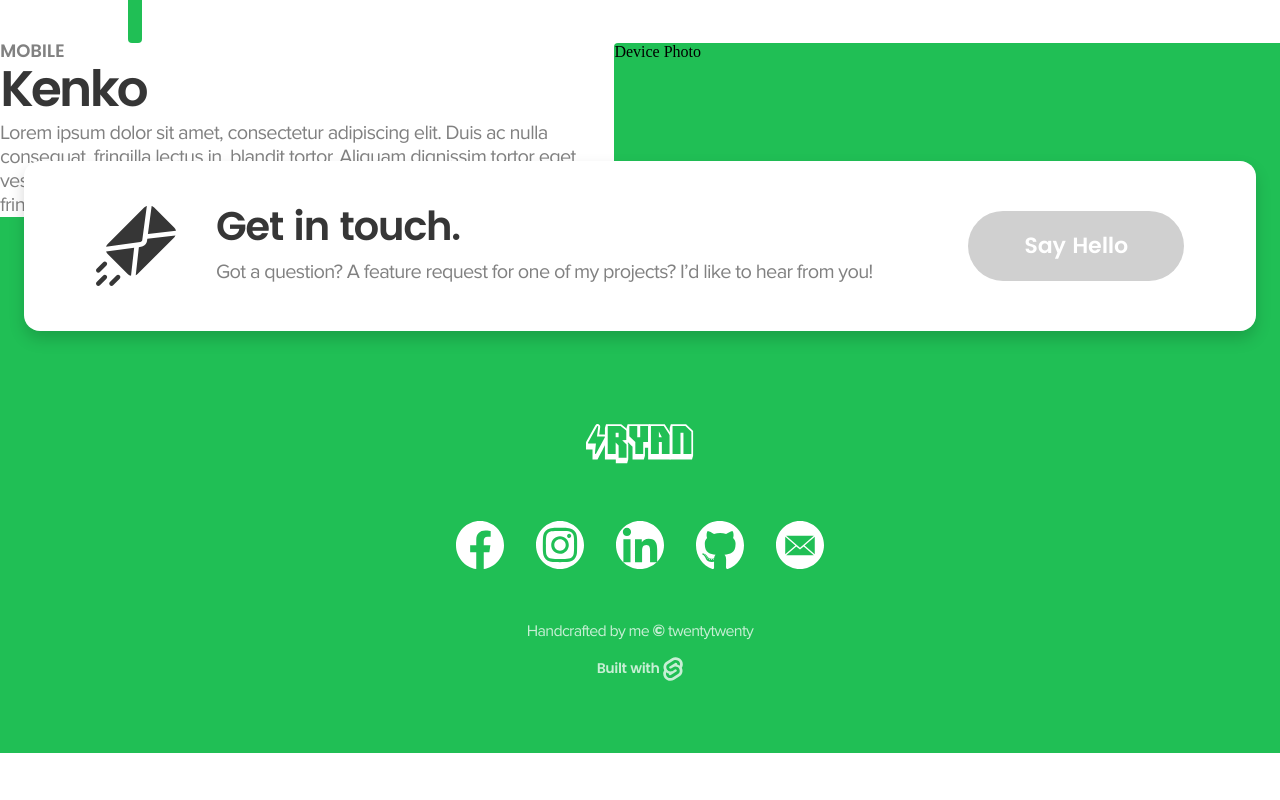
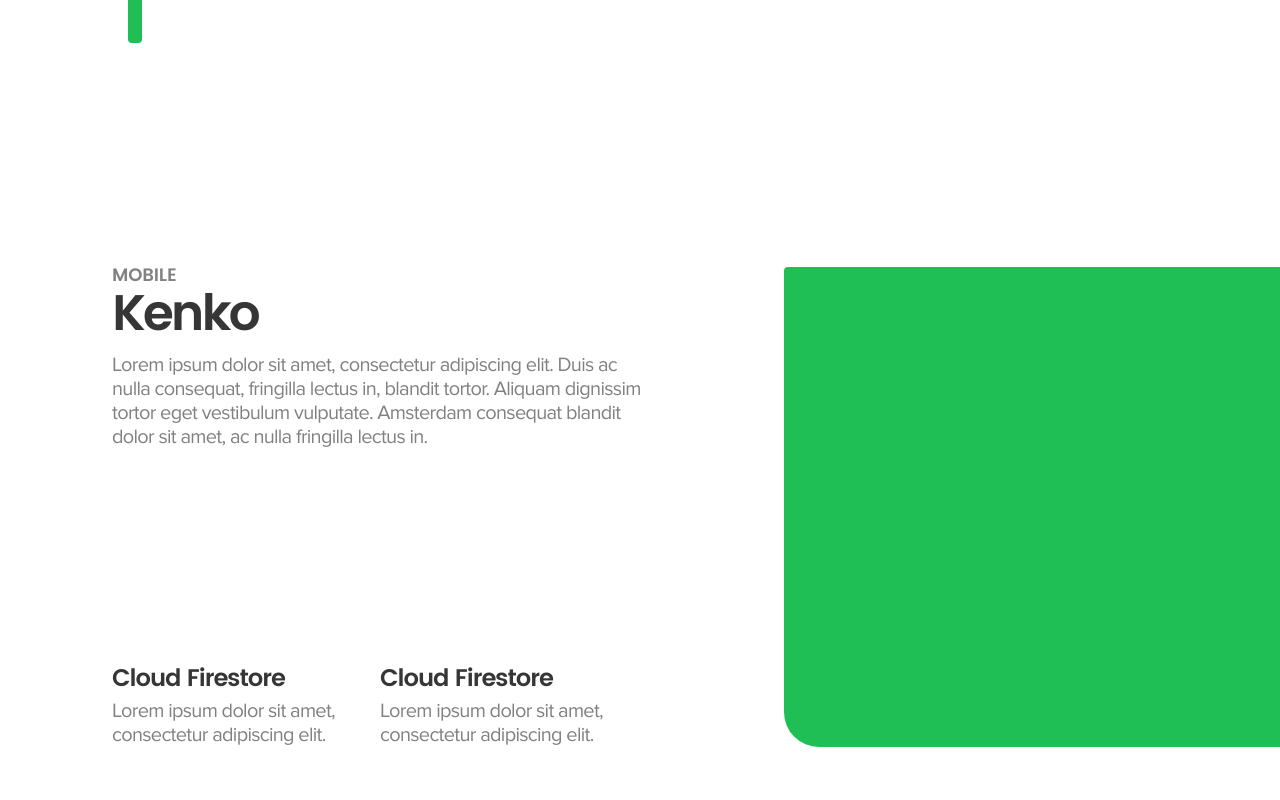
Before and after one commit to RyanWirth/portfolio, a Svelte app: page / in a window 1280 px wide. Shown: the part 3660-4460 px from the top of the page. Before the commit the page ends 4413 px from the top, so only its background shows below. Built offline with nearby package versions, Linux system fonts and the light colour scheme.

Commit message:
Add project cards

```diff
--- a/src/components/Footer.svelte
+++ b/src/components/Footer.svelte
@@ -8,9 +8,9 @@
     justify-content: space-between;
     align-items: center;
 
-    margin: 0 auto;
+    margin: 56px auto 0 auto;
     padding: 45px 72px;
-    transform: translateY(-33%);
+    transform: translateY(-56px);
 
     width: calc(100% - 192px);
     max-width: 1200px;
--- a/src/components/Project.svelte
+++ b/src/components/Project.svelte
@@ -2,6 +2,9 @@
   section {
     display: flex;
     flex-direction: row-reverse;
+
+    margin: 224px 0;
+    min-height: 480px;
   }
 
   aside {
@@ -11,8 +14,18 @@
     border-bottom-left-radius: 35px;
   }
 
-  main {
+  article {
+    display: flex;
+    flex-direction: column;
+    justify-content: space-between;
+
     flex: 48;
+
+    > * {
+      float: right;
+      width: 536px;
+      margin: 0 136px 0 112px;
+    }
   }
 
   h5 {
@@ -21,18 +34,38 @@
     letter-spacing: -0.16px;
     text-transform: uppercase;
   }
+
+  p {
+    margin-top: 8px;
+  }
+
+  .project__cards {
+    display: flex;
+  }
 </style>
 
 <section>
-  <aside>Device Photo</aside>
+  <aside />
+  <article>
     <main>
       <h5>Mobile</h5>
       <h2>Kenko</h2>
       <p>
         Lorem ipsum dolor sit amet, consectetur adipiscing elit. Duis ac nulla
         consequat, fringilla lectus in, blandit tortor. Aliquam dignissim tortor
-      eget vestibulum vulputate. Amsterdam consequat blandit dolor sit amet, ac
-      nulla fringilla lectus in.
+        eget vestibulum vulputate. Amsterdam consequat blandit dolor sit amet,
+        ac nulla fringilla lectus in.
       </p>
     </main>
+    <div class="project__cards">
+      <div class="project__card">
+        <h4>Cloud Firestore</h4>
+        <p>Lorem ipsum dolor sit amet, consectetur adipiscing elit.</p>
+      </div>
+      <div class="project__card">
+        <h4>Cloud Firestore</h4>
+        <p>Lorem ipsum dolor sit amet, consectetur adipiscing elit.</p>
+      </div>
+    </div>
+  </article>
 </section>
```
Lines whose indentation alone changed are shown as unchanged.
